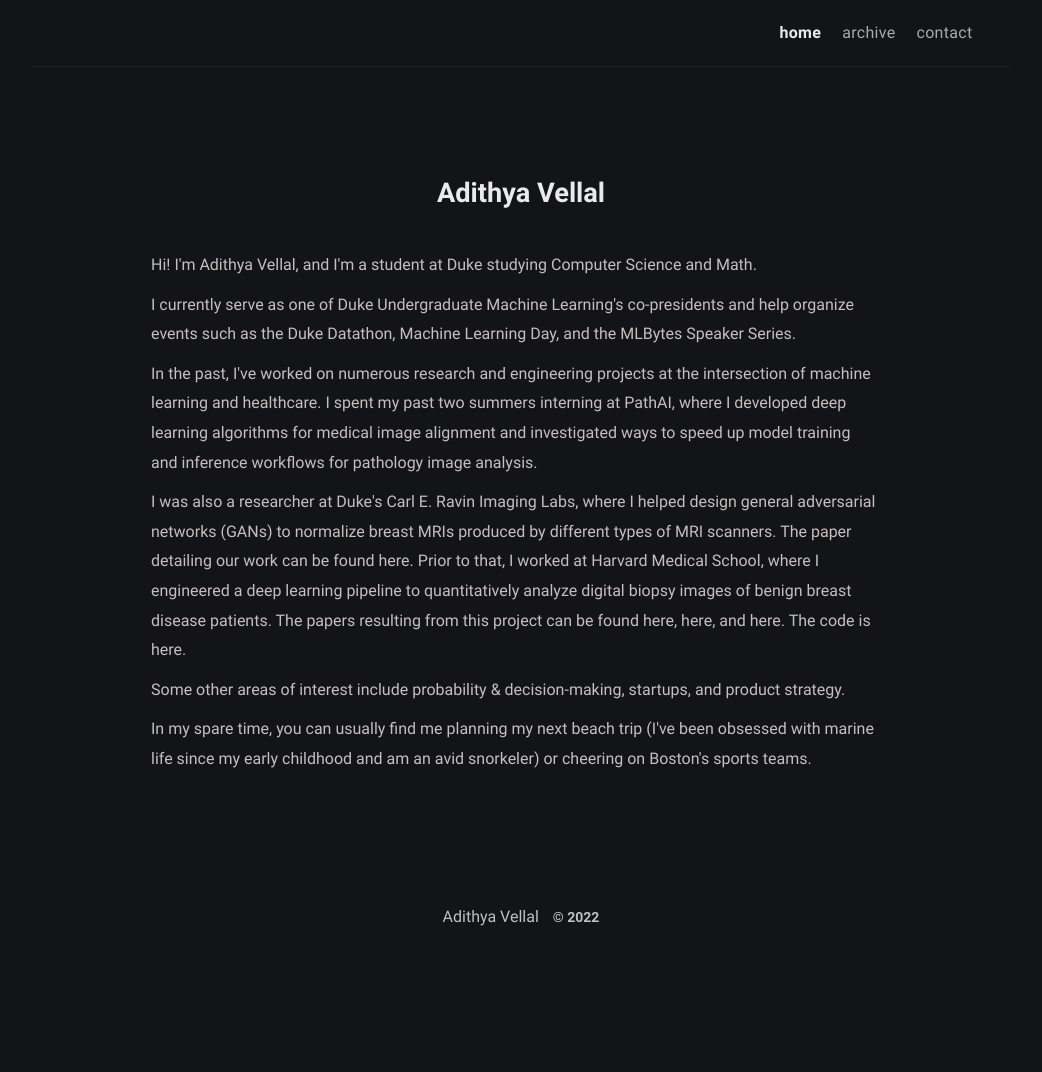
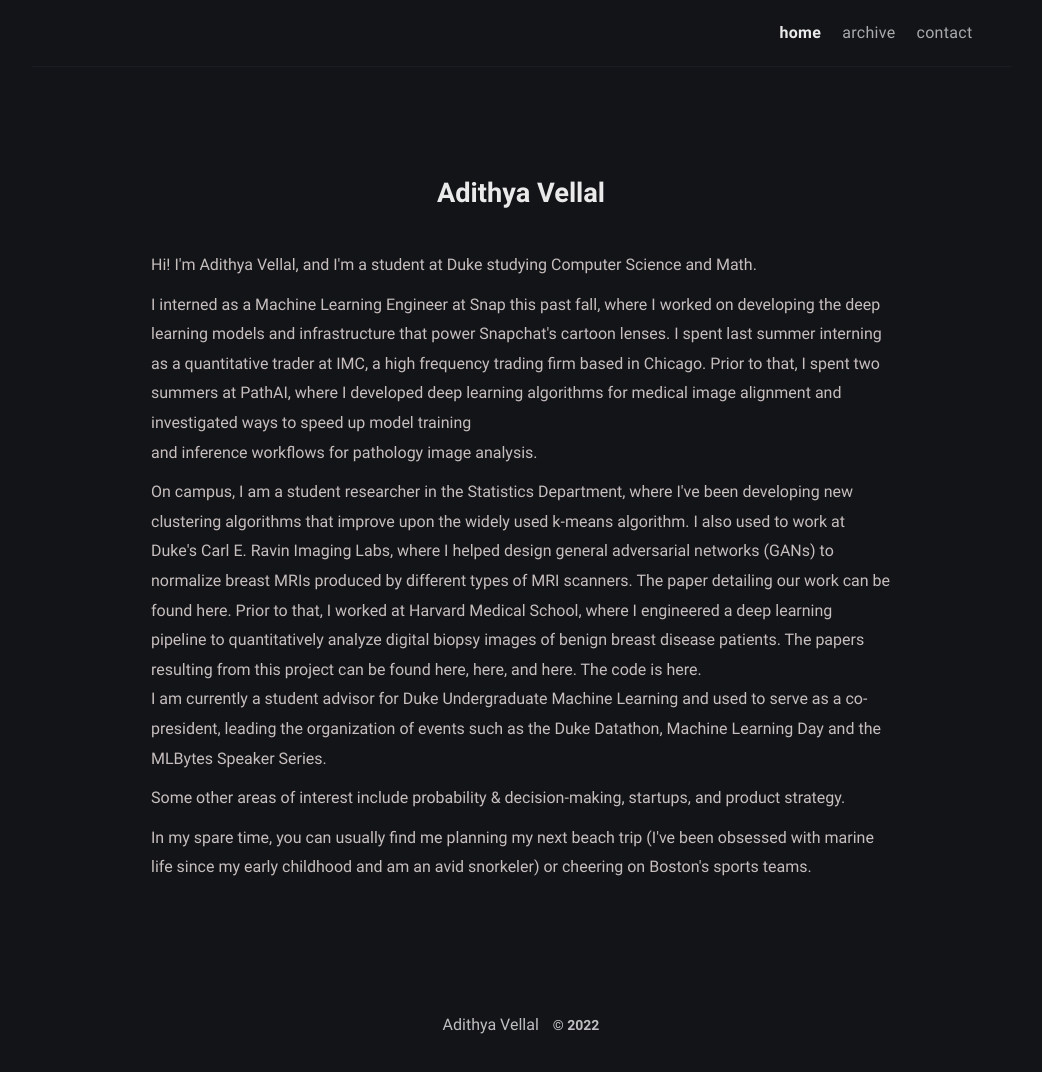
Before and after one commit to avellal14/avellal14.github.io, a Jekyll site: the page built from index.md, in a window 1280 px wide. Shown: the whole page, without its empty margins (119-1161 px from the left). Built offline with Jekyll 4.4.1, drawn with Linux system fonts in a browser that asks for light colours; before the commit the page ends 963 px from its top, so only the background shows below that.

Commit message:
Update home.html

```diff
--- a/_layouts/home.html
+++ b/_layouts/home.html
@@ -7,27 +7,31 @@ home: false
   <br>
 </p>
 
+
 <p>
-  I currently serve as one of Duke Undergraduate Machine Learning's co-presidents and help
-  organize events such as the Duke Datathon, Machine Learning Day, and the MLBytes Speaker Series.
+  I interned as a Machine Learning Engineer at Snap this past fall, where I worked on developing the deep learning
+  models and infrastructure that power Snapchat's cartoon lenses. I spent last summer interning as a quantitative
+  trader at IMC, a high frequency trading firm based in Chicago. Prior to that, I spent two summers at PathAI,
+  where I developed deep learning algorithms for medical image alignment and investigated ways
+  to speed up model training <br> and inference workflows for pathology image analysis.
   <br>
 </p>
 
 <p>
-  In the past, I've worked on numerous research and engineering projects at the intersection of machine learning and healthcare.
-  I spent my past two summers interning at PathAI, where I developed deep learning algorithms for medical image alignment
-  and investigated ways to speed up model training <br> and inference workflows for pathology image analysis.
-  <br>
-</p>
-
-<p>
-  I was also a researcher at Duke's Carl E. Ravin Imaging Labs, where I helped design general adversarial networks (GANs)
-  to normalize breast MRIs produced by different types of MRI scanners. The paper detailing our work can be found <a href="https://arxiv.org/pdf/1912.08061.pdf">here</a>.
-  Prior to that, I worked at Harvard Medical School, where I engineered a deep learning pipeline to quantitatively analyze digital biopsy images of benign breast disease patients.
-  The papers resulting from this project can be found <a href="https://academic.oup.com/jncics/advance-article/doi/10.1093/jncics/pkaa119/6081057?guestAccessKey=22d40f06-4c8f-488b-9f1f-46b283fe4da5">here</a>,
+  On campus, I am a student researcher in the Statistics Department, where I've been developing
+  new clustering algorithms that improve upon the widely used k-means algorithm. I also used to
+  work at Duke's Carl E. Ravin Imaging Labs, where I helped design general adversarial networks (GANs)
+  to normalize breast MRIs produced by different types of MRI scanners. The paper detailing our work
+  can be found <a href="https://arxiv.org/pdf/1912.08061.pdf">here</a>. Prior to that, I worked at
+  Harvard Medical School, where I engineered a deep learning pipeline to quantitatively analyze
+  digital biopsy images of benign breast disease patients. The papers resulting from this project
+  can be found <a href="https://academic.oup.com/jncics/advance-article/doi/10.1093/jncics/pkaa119/6081057?guestAccessKey=22d40f06-4c8f-488b-9f1f-46b283fe4da5">here</a>,
   <a href="https://cebp.aacrjournals.org/content/early/2020/12/05/1055-9965.EPI-20-1348">here</a>, and <a href="https://www.researchsquare.com/article/rs-62424/v1">here</a>.
   The code is <a href="https://github.com/avellal14/BBD_Pipeline">here</a>.
   <br>
+
+  I am currently a student advisor for Duke Undergraduate Machine Learning and used to serve as a co-president,
+  leading the organization of events such as the Duke Datathon, Machine Learning Day and the MLBytes Speaker Series.
 </p>
 
 <p>
```
